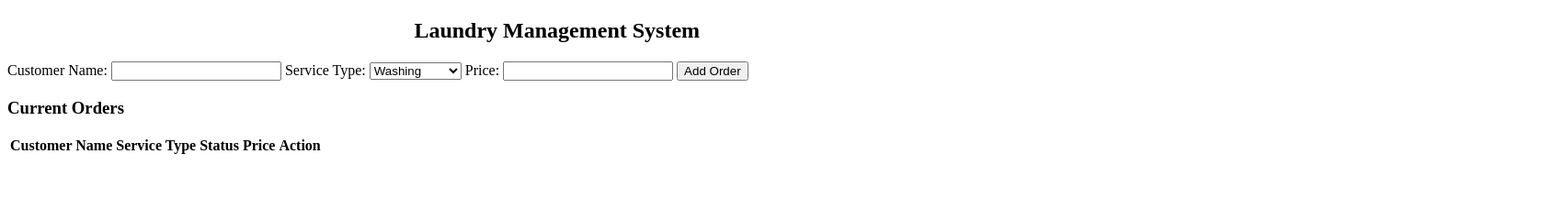
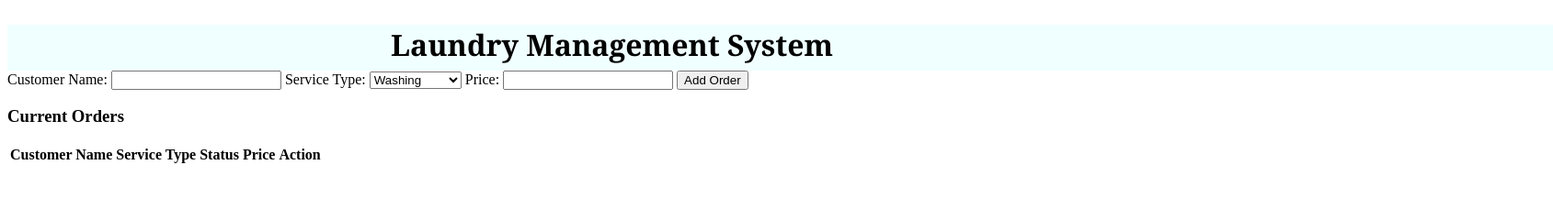
Before and after one commit to Avansh2006/Spark-Wash-Tech, a plain HTML site: page index.html in a window 1280 px wide. Shown: the whole page at 92% size, 1689 px wide, since content can reach past the window. Drawn offline with Linux system fonts and the light colour scheme.

Commit message:
css update

```diff
--- a/index.html
+++ b/index.html
@@ -8,12 +8,13 @@
 </head>
 <body>
     <div class="container">
-        <h2>Laundry Management System</h2>
+      <div class="header">  <h2>Laundry Management System</h2>
         </div>
         <!-- Order Form -->
+
         <form id="orderForm">
             <label>Customer Name:</label>
-            <input type="text" id="customerName" required>
+            <input type="text" id="customerName" required >
 
             <label>Service Type:</label>
             <select id="serviceType">
@@ -26,7 +27,7 @@
             <input type="number" id="price" required>
 
             <button type="submit">Add Order</button>
-        </form>
+        </form></div>
 
         <!-- Order List -->
         <h3>Current Orders</h3>
--- a/style.css
+++ b/style.css
@@ -1,4 +1,15 @@
-.container
+.header
 {
-    padding-left: 35%;
+    padding-left: 33%;
+   width: 100%;
+   height: 50px;
+    background-color: azure;
 }
+h2{
+    font-size: xx-large;
+    font-family: Georgia, 'Times New Roman', Times, serif;
+}
+#table
+{
+    padding-top:5px ;
+}
```
